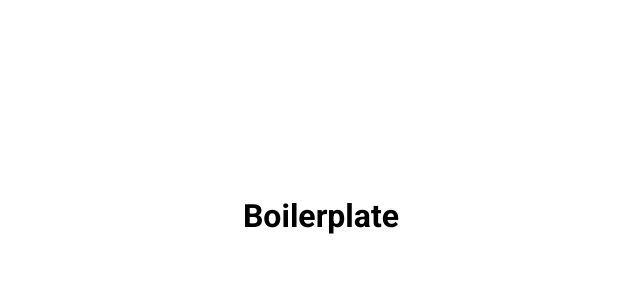
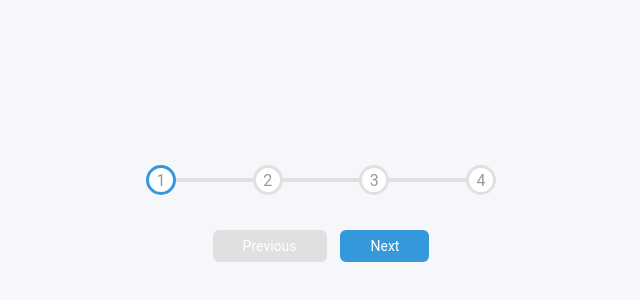
Before and after one commit to scottyTwoskip/50Projects, a plain HTML site: page 02.progressSteps/index.html in a window 1280 px wide. Shown: the part 184-484 px from the top of the page, without its empty margins (319-959 px from the left). Drawn offline with Linux system fonts and the light colour scheme; a web font is replaced by a local one.

Commit message:
added css for progress bar project

```diff
--- a/02.progressSteps/index.html
+++ b/02.progressSteps/index.html
@@ -12,10 +12,20 @@
     />
     <link rel="stylesheet" href="style.css" />
 
-    <title>My Project</title>
+    <title>Progress Steps</title>
   </head>
   <body>
-    <h1>Boilerplate</h1>
+    <div class="container">
+      <div class="progress-container">
+        <div class="progress" id="progress"></div>
+        <div class="circle active">1</div>
+        <div class="circle">2</div>
+        <div class="circle">3</div>
+        <div class="circle">4</div>
+      </div>
+      <button class="btn" id="prev" disabled>Previous</button>
+      <button class="btn" id="next">Next</button>
+    </div>
     <script src="script.js"></script>
   </body>
 </html>
--- a/02.progressSteps/style.css
+++ b/02.progressSteps/style.css
@@ -1,16 +1,95 @@
-@import url("https://fonts.googleapis.com/css2?family=Inter:wght@400;500;600;700;800;900&family=Poppins:wght@400;500;600;700;800&family=Roboto:wght@400;700&display=swap");
+@import url("https://fonts.googleapis.com/css?family=Muli&display=swap");
 
 * {
   box-sizing: border-box;
 }
 
 body {
+  background-color: #f6f7fb;
   font-family: "Roboto", sans-serif;
   display: flex;
-  flex-direction: column;
   align-items: center;
   justify-content: center;
   height: 100vh;
   overflow: hidden;
   margin: 0;
 }
+
+.container {
+  text-align: center;
+}
+
+.progress-container {
+  display: flex;
+  justify-content: space-between;
+  position: relative;
+  margin-bottom: 30px;
+  max-width: 100%;
+  width: 350px;
+}
+
+.progress-container::before {
+  content: "";
+  background-color: #e0e0e0;
+  position: absolute;
+  top: 50%;
+  left: 0px;
+  transform: translateY(-50%);
+  height: 4px;
+  width: 100%;
+  z-index: -1;
+}
+
+.progress {
+  background-color: #3498db;
+  position: absolute;
+  top: 50%;
+  left: 0;
+  transform: translateY(-50%);
+  height: 4px;
+  width: 0%;
+  z-index: -1;
+  transition: 0.5s ease;
+}
+
+.circle {
+  background-color: #fff;
+  color: #999;
+  border-radius: 50%;
+  height: 30px;
+  width: 30px;
+  display: flex;
+  align-items: center;
+  justify-content: center;
+  border: 3px solid #e0e0e0;
+  transition: 0.5s ease;
+}
+
+.circle.active {
+  border-color: #3498db;
+}
+
+.btn {
+  background-color: #3498db;
+  color: #fff;
+  border: 0;
+  border-radius: 6px;
+  cursor: pointer;
+  font-family: inherit;
+  padding: 8px 30px;
+  margin: 5px;
+  font-size: 14px;
+}
+
+.btn:active {
+  transform: scale(0.98);
+}
+
+.btn:focus {
+  outline: 0;
+}
+
+.btn:disabled {
+  background-color: #e0e0e0;
+  cursor: not-allowed;
+}
```
